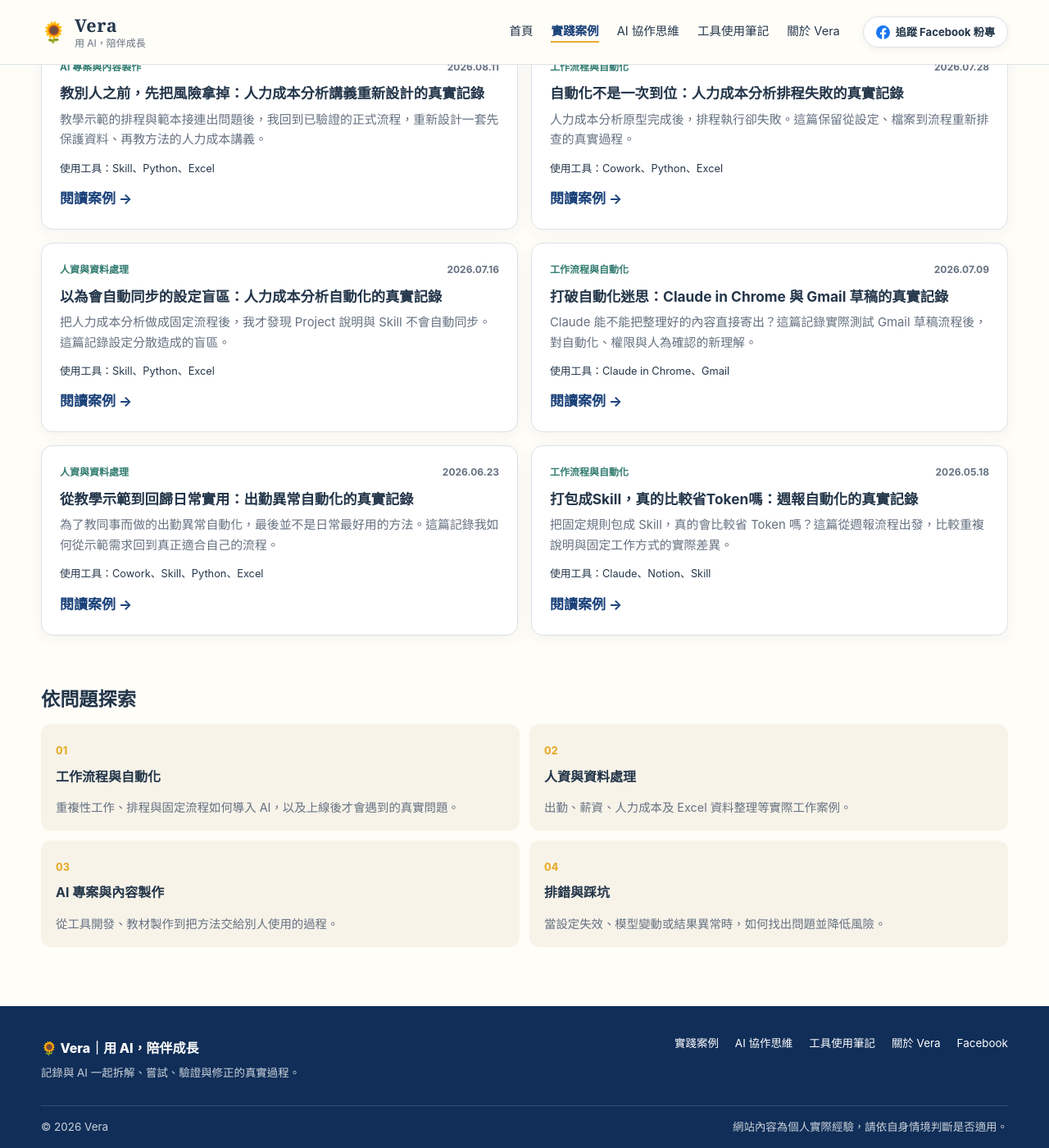
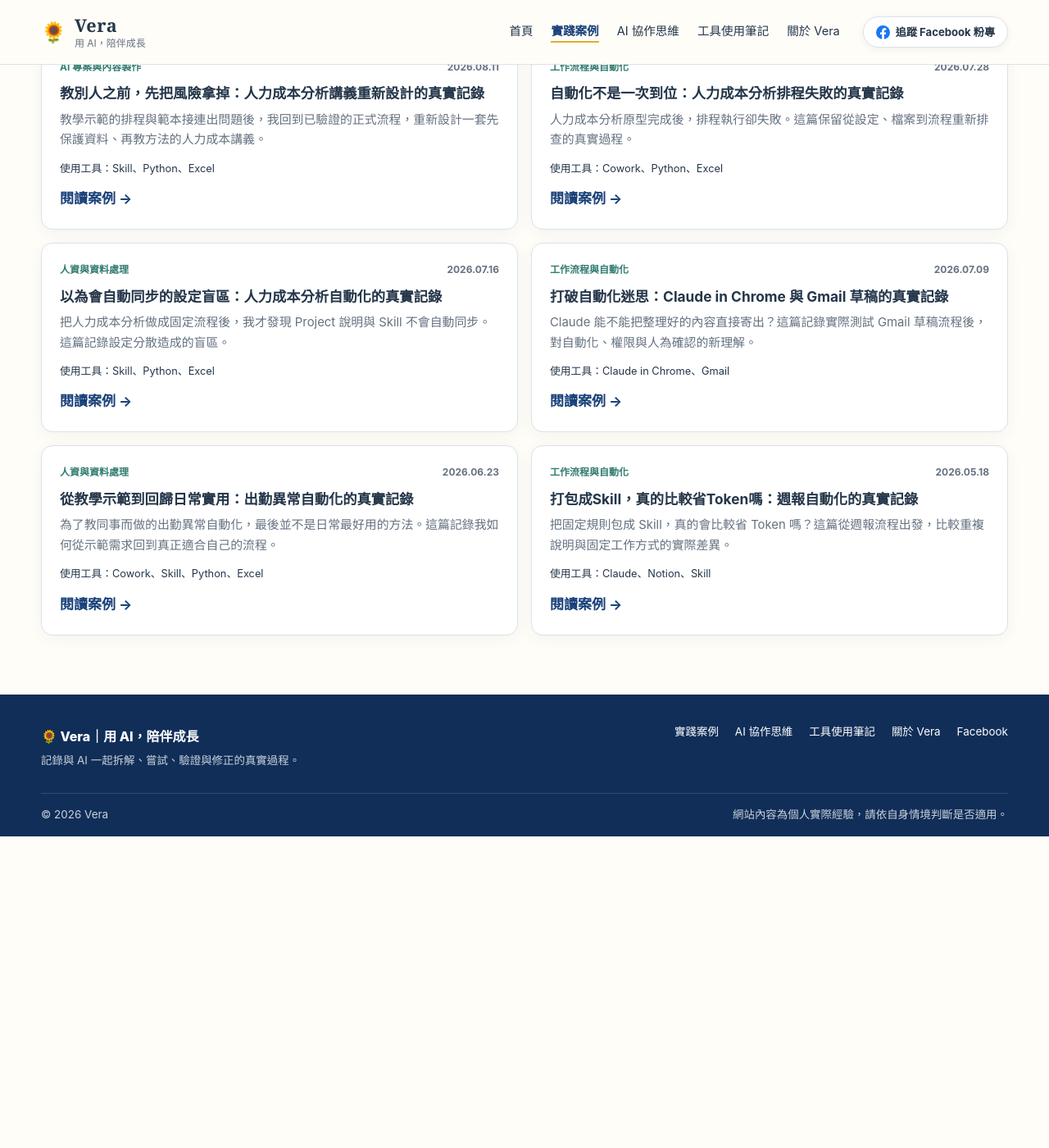
Before and after one commit to Vera-With-AI/Vera-With-AI.github.io, a Jekyll site: the page built from ai-practice.md, in a window 1280 px wide and 1400 px high, scrolled down 1025 px. Shown: the whole window at 82% size. Built offline with Jekyll 4.4.1, drawn with Linux system fonts in a browser that asks for light colours; after the commit the page ends 2045 px from its top, so only the background shows below that.

Commit message:
精簡實踐案例頁面分類區塊

```diff
--- a/_config.yml
+++ b/_config.yml
@@ -13,7 +13,7 @@ collections:
 
 markdown: kramdown
 
-css_version: 37
+css_version: 38
 
 exclude:
   - _templates
--- a/ai-practice.md
+++ b/ai-practice.md
@@ -23,12 +23,6 @@ description: "Vera 將 AI 用進人資、資料整理與日常工作流程的真
   {% endfor %}
   </div>
 </section>
-<section class="topic-overview" aria-labelledby="topic-title"><h2 id="topic-title">依問題探索</h2><div class="topic-grid">
-  <div id="工作流程與自動化"><span>01</span><h3>工作流程與自動化</h3><p>重複性工作、排程與固定流程如何導入 AI，以及上線後才會遇到的真實問題。</p></div>
-  <div id="人資與資料處理"><span>02</span><h3>人資與資料處理</h3><p>出勤、薪資、人力成本及 Excel 資料整理等實際工作案例。</p></div>
-  <div id="ai-專案與內容製作"><span>03</span><h3>AI 專案與內容製作</h3><p>從工具開發、教材製作到把方法交給別人使用的過程。</p></div>
-  <div id="排錯與踩坑"><span>04</span><h3>排錯與踩坑</h3><p>當設定失效、模型變動或結果異常時，如何找出問題並降低風險。</p></div>
-</div></section>
 <script>
   (() => {
     const filters = document.querySelectorAll('[data-topic-filter]');
--- a/assets/css/style.css
+++ b/assets/css/style.css
@@ -39,7 +39,7 @@ a:focus-visible, .button:focus-visible { outline: 3px solid var(--sunflower); ou
 
 main.container { padding-block: 52px 72px; min-height: 60vh; }
 .page > .page-title { max-width: 780px; font-size: clamp(1.9rem, 3.2vw, 2.6rem); line-height: 1.25; margin: 0 0 24px; }
-.page > :not(.home-hero):not(.home-section):not(.page-intro):not(.topic-nav):not(.case-section):not(.topic-overview):not(.thinking-list):not(.next-step):not(.tool-guidance):not(.tool-status) { max-width: 780px; }
+.page > :not(.home-hero):not(.home-section):not(.page-intro):not(.topic-nav):not(.case-section):not(.thinking-list):not(.next-step):not(.tool-guidance):not(.tool-status) { max-width: 780px; }
 h1, h2, h3 { color: var(--text); line-height: 1.35; }
 h1 { font-family: Georgia, "Noto Serif TC", serif; }
 h2 { font-size: clamp(1.35rem, 2vw, 1.75rem); }
@@ -105,15 +105,8 @@ h3 { font-size: 1.08rem; }
 .topic-nav button[aria-pressed="true"] { color: #fff; background: var(--navy); }
 .topic-nav button:focus-visible { outline: 3px solid rgba(225, 165, 40, .55); outline-offset: 2px; }
 .case-section h2 { margin-bottom: 18px; }
-.topic-overview > h2 { margin-bottom: 14px; font-size: 1.45rem; }
 .case-list { display: grid; grid-template-columns: repeat(2, 1fr); gap: 16px; }
 .case-card .tool-line { color: var(--text); font-size: .8rem; }
-.topic-overview { padding-top: 44px; }
-.topic-grid { display: grid; grid-template-columns: repeat(2, 1fr); gap: 12px; }
-.topic-grid > div { scroll-margin-top: 110px; padding: 17px 18px; background: var(--cream); border-radius: 12px; }
-.topic-grid span { color: var(--sunflower); font-size: .78rem; font-weight: 800; }
-.topic-grid h3 { margin: 6px 0; font-size: 1rem; line-height: 1.45; }
-.topic-grid p { margin-bottom: 0; color: var(--muted); font-size: .9rem; line-height: 1.6; }
 .thinking-list { max-width: 900px; margin-inline: auto; }
 .thinking-list section { display: grid; grid-template-columns: 62px 1fr; gap: 20px; padding: 30px 0; border-top: 1px solid var(--border); scroll-margin-top: 110px; }
 .thinking-number { color: var(--sunflower); font-size: 1.25rem; font-weight: 800; }
@@ -173,7 +166,7 @@ h3 { font-size: 1.08rem; }
   .home-hero { min-height: auto; padding: 24px 0 44px; gap: 28px; }
   .home-hero-image { max-height: 360px; object-fit: cover; }
   .home-section { padding: 44px 0; }
-  .problem-grid, .featured-grid, .case-list, .topic-grid, .mini-grid { grid-template-columns: 1fr; }
+  .problem-grid, .featured-grid, .case-list, .mini-grid { grid-template-columns: 1fr; }
   .problem-card { min-height: 0; }
   .principles-section { grid-template-columns: 1fr; gap: 28px; }
   .latest-item { grid-template-columns: 86px 1fr 18px; gap: 12px; }
@@ -207,12 +200,6 @@ h3 { font-size: 1.08rem; }
   .problem-card h3 { margin: 8px 0 10px; font-size: 1rem; }
   .problem-card .text-link { font-size: .84rem; }
   .article-card, .case-card, .tool-guidance, .next-step, .post-end { padding: 18px; }
-  .topic-overview { padding-top: 36px; }
-  .topic-overview > h2 { margin-bottom: 12px; font-size: 1.3rem; }
-  .topic-grid { gap: 10px; }
-  .topic-grid > div { padding: 14px; }
-  .topic-grid h3 { margin: 5px 0; font-size: .96rem; }
-  .topic-grid p { font-size: .86rem; line-height: 1.55; }
 }
 
 @media (prefers-reduced-motion: reduce) {
```
